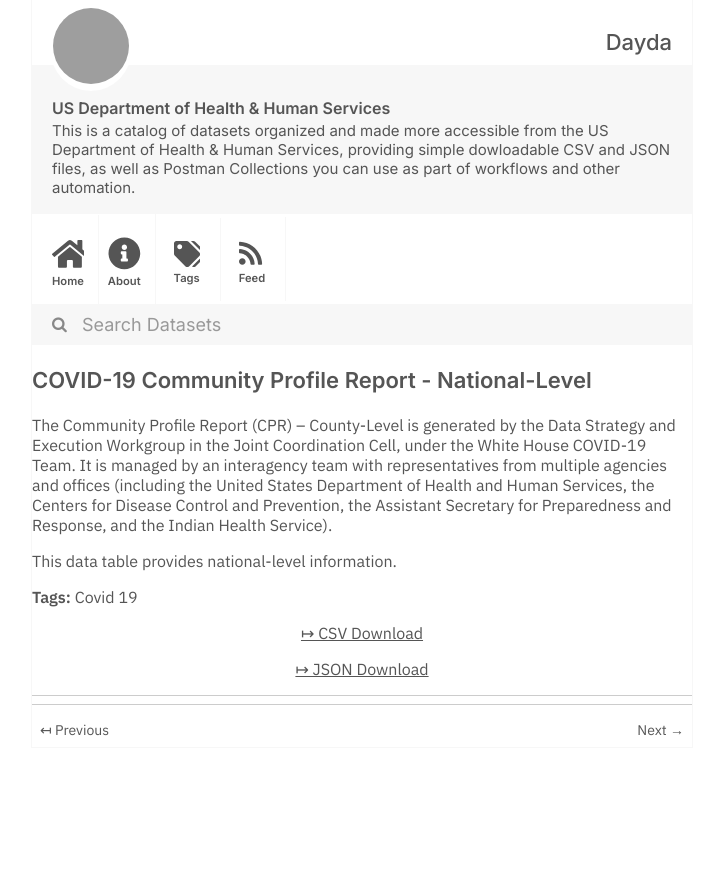
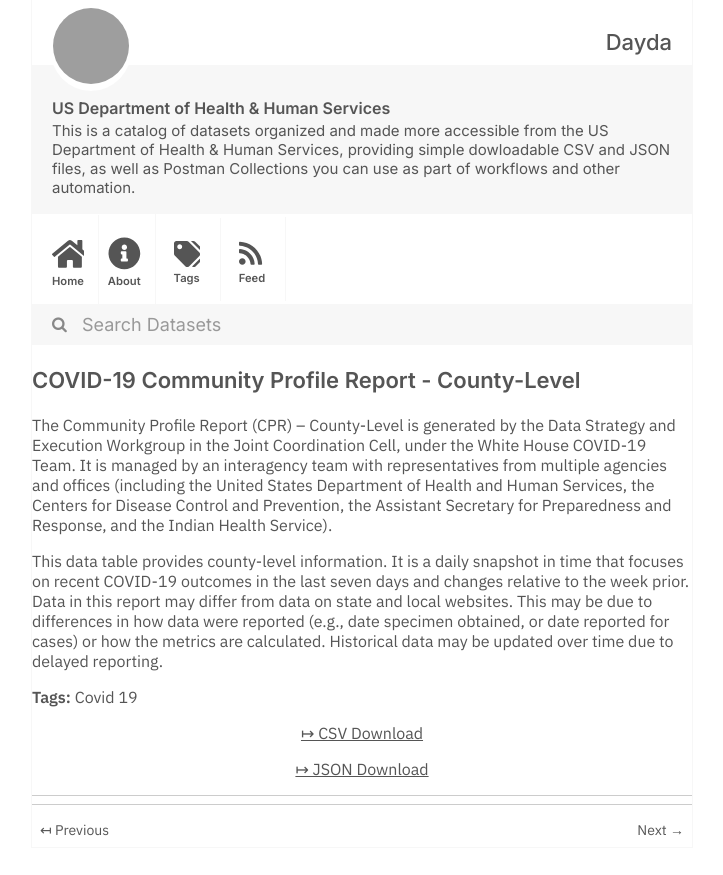
Before and after one commit to dayda-entities/us-department-of-health-and-human-services, a Jekyll site: the page built from _posts/2021-03-29-covid-19-community-profile-rep.md, in a window 1280 px wide, cut to the strip 0-875 px from the top of the page. Shown: the whole strip, without its empty margins (278-1001 px from the left). Built offline with Jekyll 4.4.1, drawn with Linux system fonts in a browser that asks for light colours; grey boxes are pictures that could not be loaded.

Commit message:
Publish Data

```diff
--- a/_posts/2021-03-29-covid-19-community-profile-rep.md
+++ b/_posts/2021-03-29-covid-19-community-profile-rep.md
@@ -1,17 +1,17 @@
 ---
-title: COVID-19 Community Profile Report - National-Level
-created: '2021-03-29T23:34:26.989073'
-modified: '2021-05-15T11:12:51.082271'
+title: COVID-19 Community Profile Report - County-Level
+created: '2021-03-29T23:33:52.648186'
+modified: '2021-05-15T11:12:23.646845'
 state: active
 type: dataset
 tags:
   - Covid 19
 groups: []
-csv_url: 'https://healthdata.gov/api/views/gzn6-r8g2/rows.csv?accessType=DOWNLOAD'
-json_url: 'https://healthdata.gov/api/views/gzn6-r8g2/rows.json?accessType=DOWNLOAD'
+csv_url: 'https://healthdata.gov/api/views/di4u-7yu6/rows.csv?accessType=DOWNLOAD'
+json_url: 'https://healthdata.gov/api/views/di4u-7yu6/rows.json?accessType=DOWNLOAD'
 layout: post
 
 ---
 The Community Profile Report (CPR) – County-Level is generated by the Data Strategy and Execution Workgroup in the Joint Coordination Cell, under the White House COVID-19 Team. It is managed by an interagency team with representatives from multiple agencies and offices (including the United States Department of Health and Human Services, the Centers for Disease Control and Prevention, the Assistant Secretary for Preparedness and Response, and the Indian Health Service).
 
-This data table provides national-level information.
+This data table provides county-level information. It is a daily snapshot in time that focuses on recent COVID-19 outcomes in the last seven days and changes relative to the week prior. Data in this report may differ from data on state and local websites. This may be due to differences in how data were reported (e.g., date specimen obtained, or date reported for cases) or how the metrics are calculated. Historical data may be updated over time due to delayed reporting.
```
